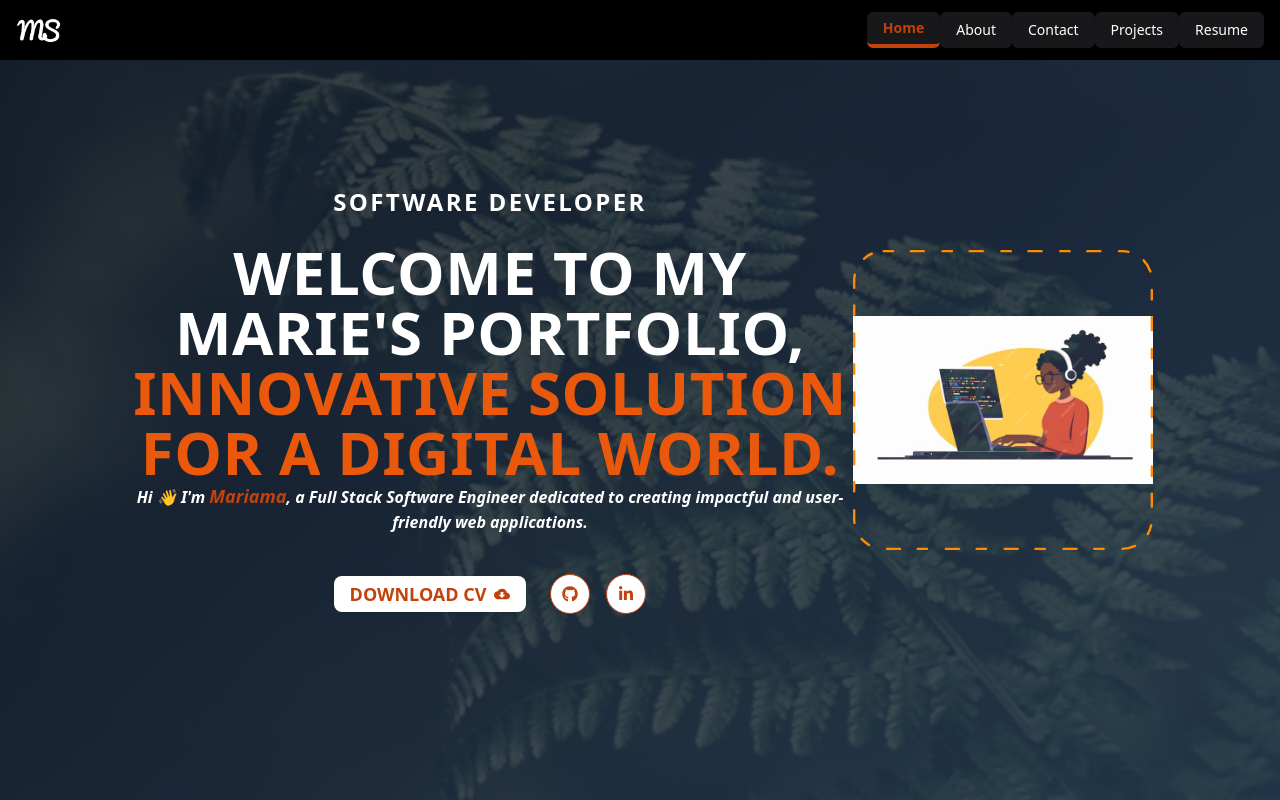
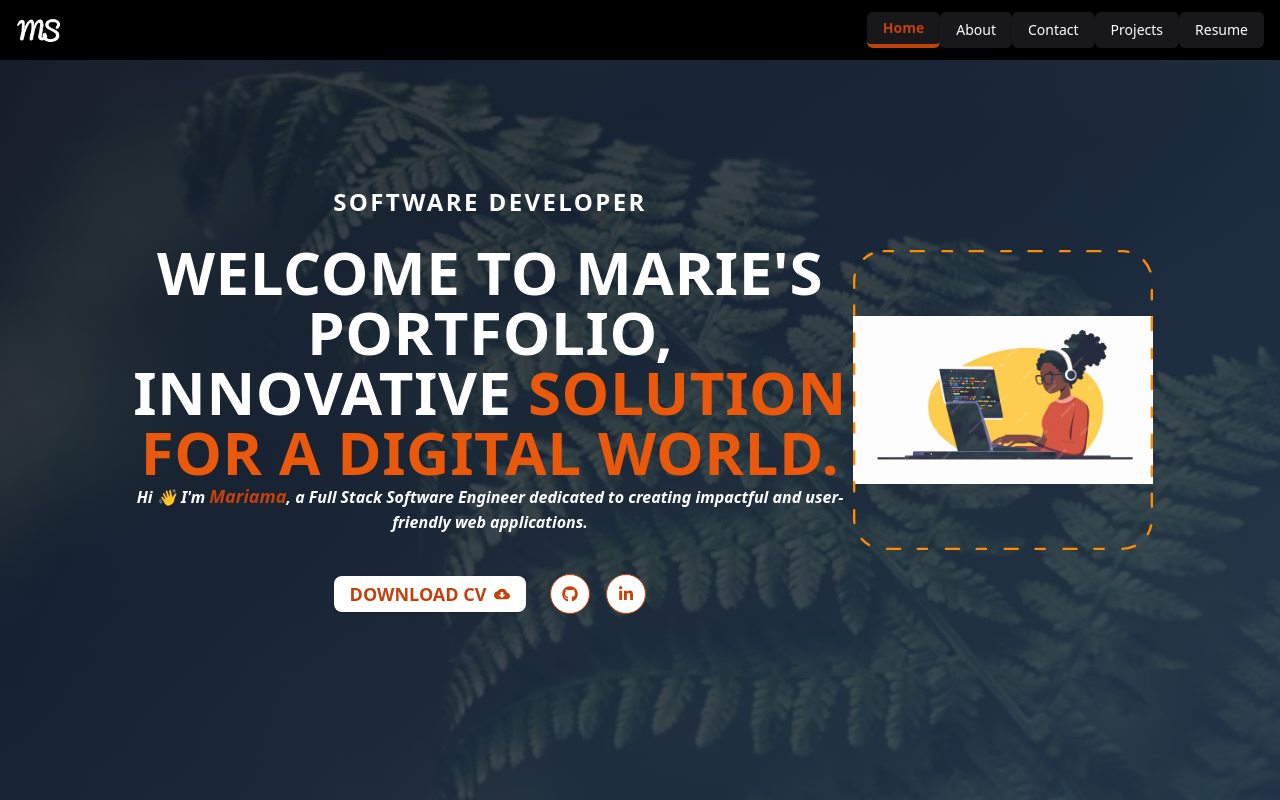
Before and after one commit to Marie-297/My_Portfolio, a Next.js app: page / in a window 1280 px wide. Built offline with nearby package versions, Linux system fonts and the light colour scheme.

Commit message:
edit done

```diff
--- a/Components/CoverPage.tsx
+++ b/Components/CoverPage.tsx
@@ -11,7 +11,7 @@ const CoverPage = () => {
       <h2 className='uppercase text-center tracking-widest text-white text-md md:text-xl lg:text-2xl mb-6 font-extrabold'>Software Developer</h2>
       <TextGenerateEffect
       className='text-center uppercase tracking-widest text-white'
-      words="Welcome to my Marie's Portfolio, Innovative Solution for a digital world."
+      words="Welcome to Marie's Portfolio, Innovative Solution for a digital world."
       />
       <p className='text-white font-bold italic'>Hi 👋 I'm <span className='font-extrabold text-orange-700 text-lg'>Mariama</span>, a Full Stack Software Engineer dedicated to creating impactful and user-friendly web applications.</p>
       <div className='flex flex-col lg:flex-row items-center justify-center gap-6 mt-10'>
```
